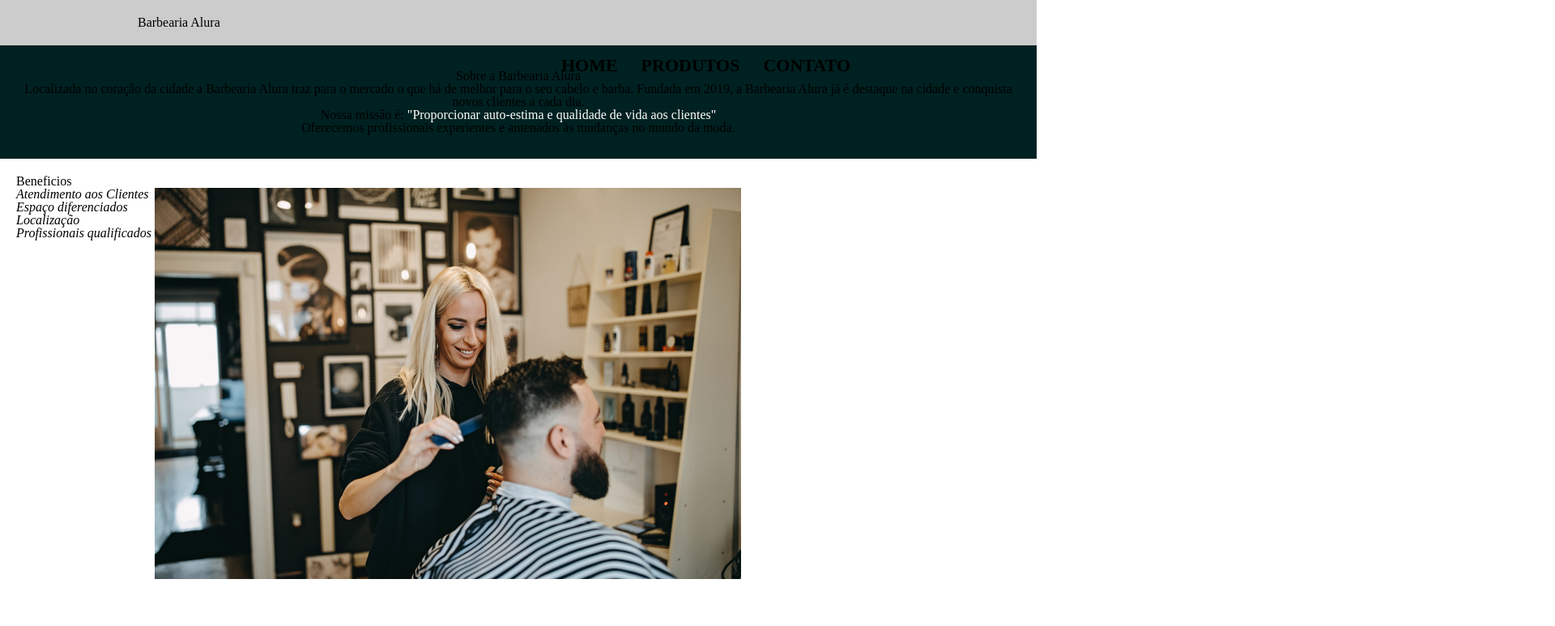
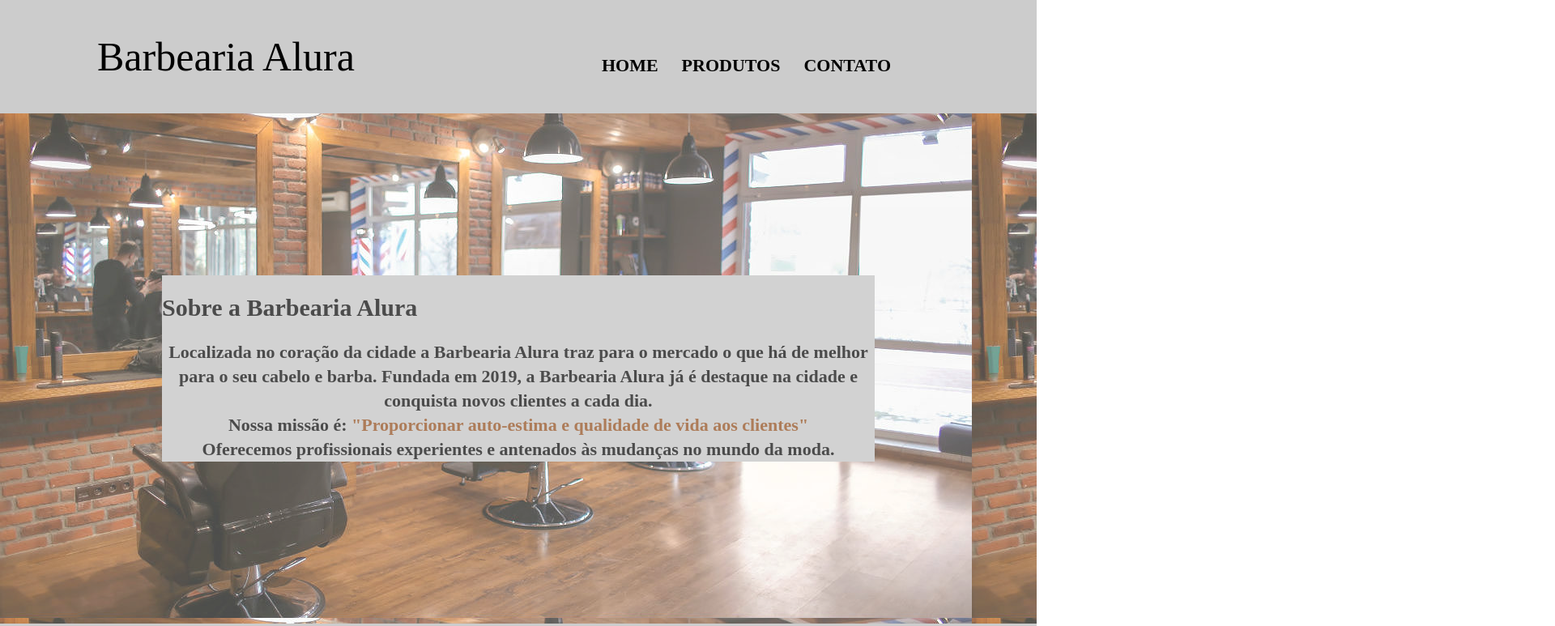
Before and after one commit to mariaff30/Barbearia-web, a plain HTML site: page Barbearia/index.html in a window 1280 px wide. Shown: the top 773 px of the page at 81% size, 1920 px wide, since content can reach past the window. Drawn offline with Linux system fonts and the light colour scheme; files that its build step writes are made by us from their sources.

Commit message:
Update style.css

```diff
--- a/Barbearia/style.css
+++ b/Barbearia/style.css
@@ -4,12 +4,18 @@
 }
 
 .caixa{
-	width: 940px;
+	width: 1040px;
 	margin: 0 auto;
 	position: relative;
 }
 
 h1{
+	width: 90px;
+	position: absolute;
+    left: 2px;
+}
+
+h2{
 	padding: 25px 0;
 	font-size: 50px;
 	font-style: bold;
@@ -40,28 +46,35 @@
 p{
 	text-align:center
 }
-.tituloCentralizar{
-	text-align: center;
-}
 
 .tituloPrincipala{
 	padding-left: 20px;
 }
 
 
-#banner{
-	height: 50%;
-	width:100%;
-	opacity : 0.7;
+.principal{
+		background-image:  url("banner.jpg");
+		opacity: 0.7;
+		padding: 200px;
 }
 
-.principal{
-		background: #002121;
-		padding: 30px;
+.textoPrincipal{
+    color:black;
+    background-color: #C0C0C0;
+    font-weight: bold;
+    font-size: 22px;
+    line-height: 30px;
 }
 
+h3{
+	padding: 25px 0;
+	font-size: 30px;
+	font-style: bold;
+}
+
+
 strong{
-	color:white;
+	color:#8B4513;
 }
 
 .itens{
@@ -69,20 +82,32 @@
 }
 
 .beneficios{
-	background: #FFFFFF;
+	background: #CCCCCC;
 	padding: 20px;
 }
-
 
 
 ul{
 	display: inline-block;
 	vertical-align: top;
-	width: 20%
+	width: 40%
 	margin-right:15%;
 }
 
+li{
+	width: 30%;
+	padding: 25px 0;
+
+}
+
+.tituloBeneficios{
+	padding: 25px 0;
+	font-size: 30px;
+	font-style: italic;
+}
+
 .imgbeneficios{
-	height: 20%
-	width: 100%;
+	vertical-align: left;
+	margin: 0 50%;
+	padding: 30px 20px;
 }
```
